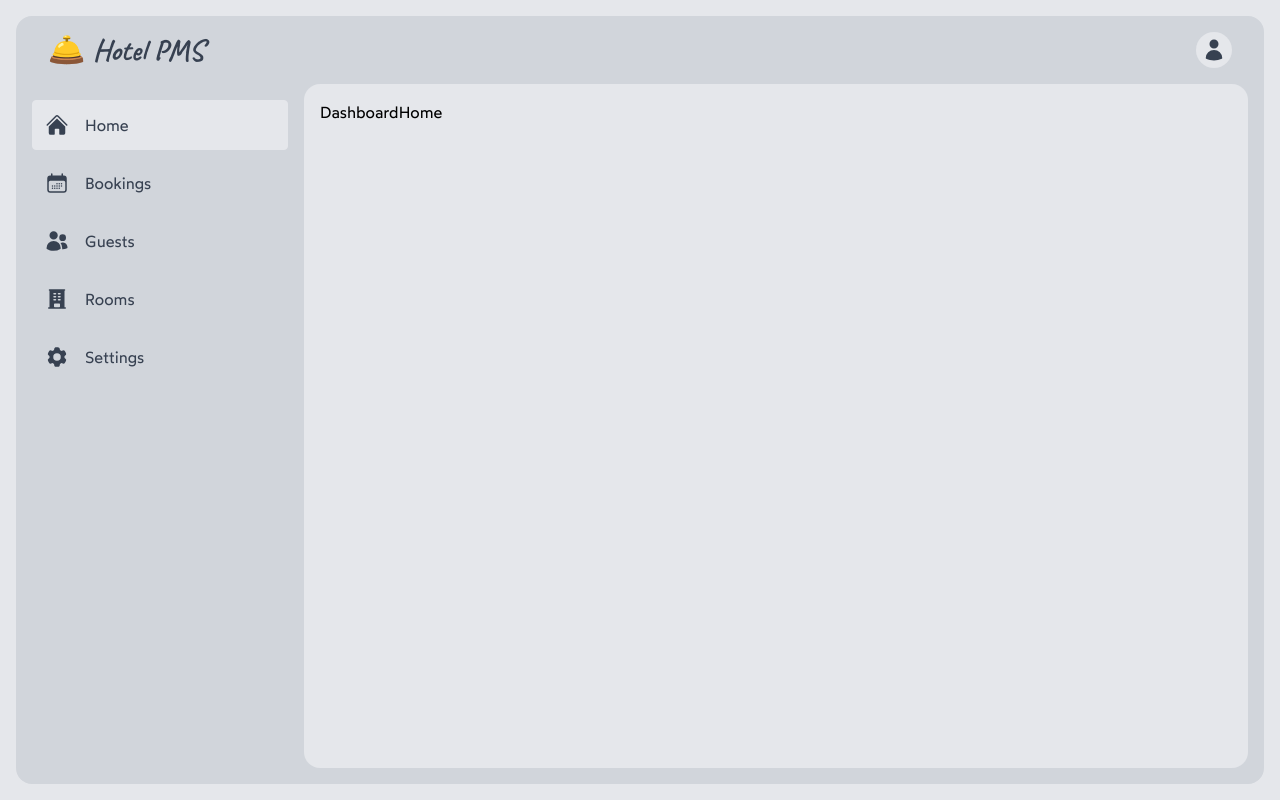
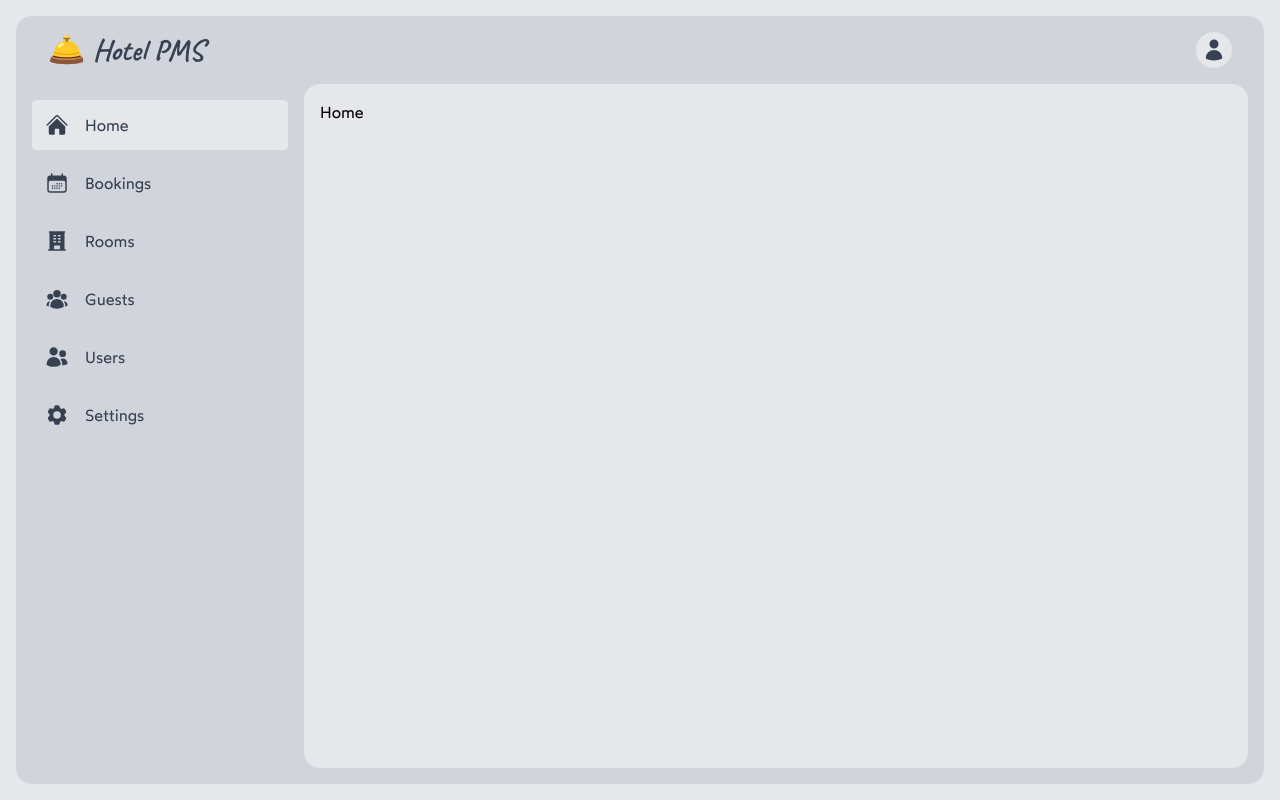
Before and after one commit to puryazarchiny/hotel-pms, a React (Vite) app: page / in a window 1280 px wide. Built offline with nearby package versions, Linux system fonts and the light colour scheme.

Commit message:
feat: add users route

```diff
--- a/src/features/dashboard/components/layout/Aside.tsx
+++ b/src/features/dashboard/components/layout/Aside.tsx
@@ -3,6 +3,7 @@ import {
   CalendarDaysIcon,
   Cog6ToothIcon,
   HomeIcon,
+  UserGroupIcon,
   UsersIcon,
 } from "@heroicons/react/24/solid";
 
@@ -23,14 +24,19 @@ export function Aside() {
             Bookings
           </Li>
 
+          <Li to="/rooms">
+            <BuildingOfficeIcon className="h-6 w-6" />
+            Rooms
+          </Li>
+
           <Li to="/guests">
-            <UsersIcon className="h-6 w-6" />
+            <UserGroupIcon className="h-6 w-6" />
             Guests
           </Li>
 
-          <Li to="/rooms">
-            <BuildingOfficeIcon className="h-6 w-6" />
-            Rooms
+          <Li to="/users">
+            <UsersIcon className="h-6 w-6" />
+            Users
           </Li>
 
           <Li to="/settings">
--- a/src/routes/protected.tsx
+++ b/src/routes/protected.tsx
@@ -5,10 +5,11 @@ export const protectedRoutes = [
     path: "/",
     element: <Dashboard />,
     children: [
-      { index: true, element: <div>DashboardHome</div> },
+      { index: true, element: <div>Home</div> },
       { path: "bookings", element: <div>Bookings</div> },
+      { path: "rooms", element: <div>Rooms</div> },
       { path: "guests", element: <div>Guests</div> },
-      { path: "rooms", element: <div>Rooms</div> },
+      { path: "users", element: <div>Users</div> },
       { path: "settings", element: <div>Settings</div> },
     ],
   },
```
